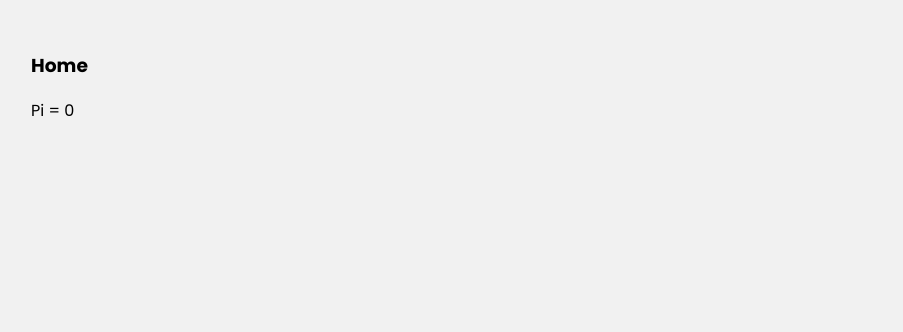
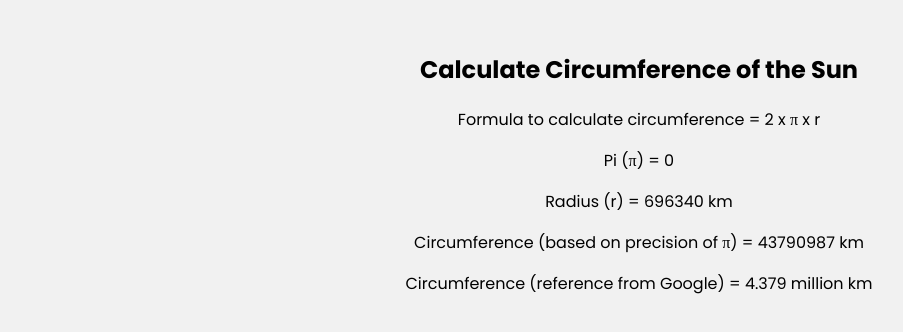
Before and after one commit to DevLukeHere/pi-calculator-frontend, a React (Create React App) app: page / in a window 1280 px wide. Shown: the top 332 px of the page, without its empty margins (1-904 px from the left). Built offline with nearby package versions, Linux system fonts and the light colour scheme; no server answers; the HTML template or start-up script is replaced by a standard one.

Commit message:
Styling tweaks

```diff
--- a/src/index.css
+++ b/src/index.css
@@ -13,3 +13,7 @@ code {
   font-family: source-code-pro, Menlo, Monaco, Consolas, "Courier New",
     monospace;
 }
+
+.home {
+  text-align: center;
+}
--- a/src/pages/Home.js
+++ b/src/pages/Home.js
@@ -22,8 +22,12 @@ const Home = () => {
 
   return (
     <div className="home">
-      <h3>Home</h3>
-      <p>Pi = {pi}</p>
+      <h2>Calculate Circumference of the Sun</h2>
+      <p>Formula to calculate circumference = 2 x π x r</p>
+      <p>Pi (π) = {pi}</p>
+      <p>Radius (r) = 696340 km</p>
+      <p>Circumference (based on precision of π) = 43790987 km</p>
+      <p>Circumference (reference from Google) = 4.379 million km</p>
     </div>
   );
 };
```
